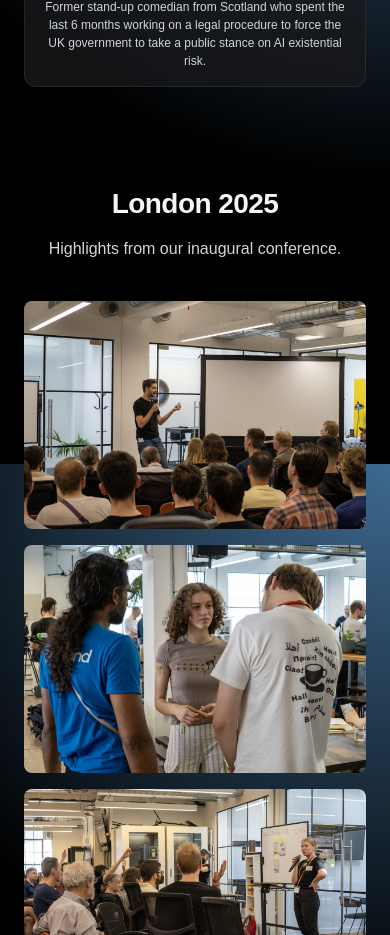
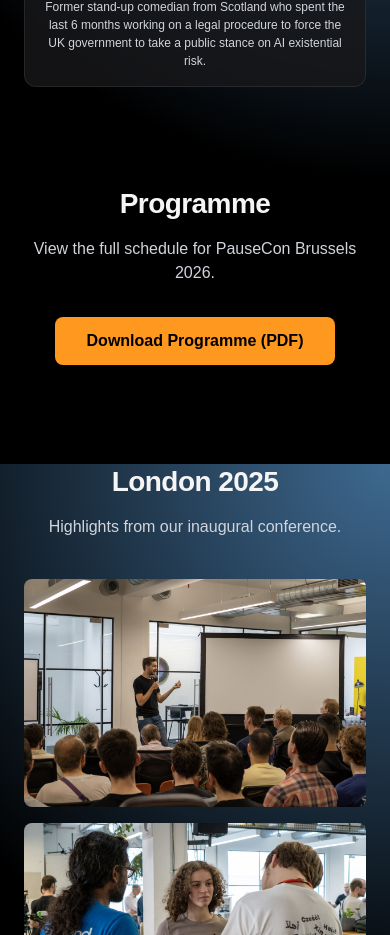
Before and after one commit to UFO-101/pausecon, a React (Vite) app: page / in a window 390 px wide. Shown: the part 8820-9755 px from the top of the page. Built offline with nearby package versions, Linux system fonts and the light colour scheme.

Commit message:
Add programme to website.

```diff
--- a/src/artifacts/default.tsx
+++ b/src/artifacts/default.tsx
@@ -136,7 +136,7 @@ export default function PauseConLanding() {
               gap: '2.5rem',
               alignItems: 'center'
             }}>
-              {['About', 'Speakers', 'Facilitators', 'Photos', 'Protest', 'Team'].map((item) => (
+              {['About', 'Speakers', 'Facilitators', 'Programme', 'Photos', 'Protest', 'Team'].map((item) => (
                 <a
                   key={item}
                   href={`#${item.toLowerCase()}`}
@@ -211,7 +211,7 @@ export default function PauseConLanding() {
             gap: '1.25rem',
             borderTop: `1px solid ${colors.cardBorder}`
           }}>
-            {['About', 'Speakers', 'Facilitators', 'Photos', 'Protest', 'Team'].map((item) => (
+            {['About', 'Speakers', 'Facilitators', 'Programme', 'Photos', 'Protest', 'Team'].map((item) => (
               <a
                 key={item}
                 href={`#${item.toLowerCase()}`}
@@ -585,6 +585,41 @@ export default function PauseConLanding() {
               </div>
             ))}
           </div>
+        </div>
+      </section>
+
+      {/* Programme Section */}
+      <section id="programme" style={{ padding: isMobile ? '3rem 1.5rem' : '4rem 2rem' }}>
+        <div style={{ maxWidth: '600px', margin: '0 auto', textAlign: 'center' }}>
+          <h2 style={{
+            fontSize: isMobile ? '1.75rem' : '2.25rem',
+            fontWeight: '600',
+            marginBottom: '0.75rem',
+            color: colors.text,
+            letterSpacing: '-0.02em'
+          }}>
+            Programme
+          </h2>
+          <p style={{ fontSize: '1rem', marginBottom: '2rem', color: colors.subtext }}>
+            View the full schedule for PauseCon Brussels 2026.
+          </p>
+          <a
+            href="/PauseConProgramme.pdf"
+            target="_blank"
+            rel="noopener noreferrer"
+            style={{
+              display: 'inline-block',
+              padding: '0.75rem 2rem',
+              backgroundColor: colors.primary,
+              color: colors.background,
+              borderRadius: '0.5rem',
+              textDecoration: 'none',
+              fontWeight: '600',
+              fontSize: '1rem'
+            }}
+          >
+            Download Programme (PDF)
+          </a>
         </div>
       </section>
 
```
Also changed, not shown: 1 other file (tests, documents, lock files or other folders).
